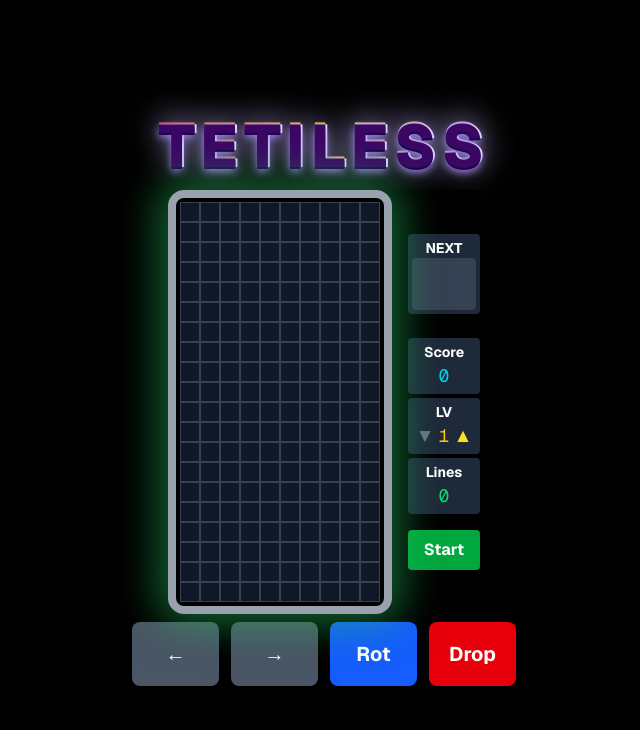
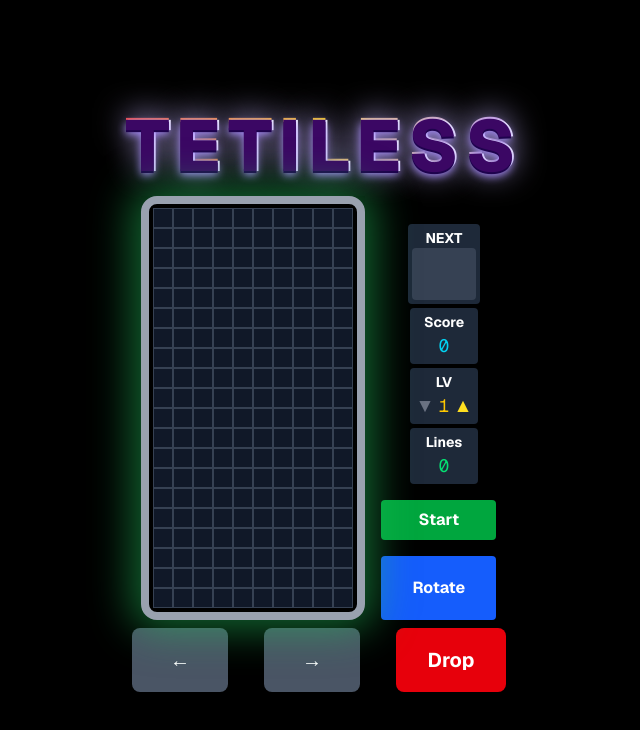
Before and after one commit to js48jjw/tetiless, a Next.js app: page / in a window 1280 px wide. Shown: the top 730 px of the page, without its empty margins (316-956 px from the left). Built offline with nearby package versions, Linux system fonts and the light colour scheme.

Commit message:
position

```diff
--- a/src/app/page.tsx
+++ b/src/app/page.tsx
@@ -676,7 +676,7 @@ export default function TetrisGame() {
         <div ref={adRef} className="w-full max-w-xs sm:max-w-md md:max-w-lg lg:max-w-xl xl:max-w-2xl mb-0 bg-black text-white" style={{ minHeight: 50 }} />
       </div>
       <h1
-        className="text-3xl sm:text-4xl md:text-5xl lg:text-6xl font-extrabold mb-4 whitespace-nowrap tracking-widest bg-gradient-to-r from-[#FF3B30] via-[#FF9500] via-[#FFCC00] via-[#34C759] via-[#007AFF] via-[#5856D6] to-[#D6A4FF] bg-clip-text text-transparent"
+        className="text-4xl sm:text-5xl md:text-6xl lg:text-7xl font-extrabold mb-4 whitespace-nowrap tracking-widest bg-gradient-to-r from-[#FF3B30] via-[#FF9500] via-[#FFCC00] via-[#34C759] via-[#007AFF] via-[#5856D6] to-[#D6A4FF] bg-clip-text text-transparent"
         style={{
           textShadow: `
             0 2px 0 #3b0764,
@@ -690,7 +690,7 @@ export default function TetrisGame() {
       >
         TETILESS
       </h1>
-      <div className="flex gap-4 items-center justify-center max-w-5xl mx-auto bg-black text-white">
+      <div className="flex flex-row justify-center items-end gap-4 w-full max-w-4xl mx-auto">
         {/* 게임 보드 */}
         <div className="relative bg-black text-white">
           <div className="mx-auto w-full max-w-md border-8 border-gray-400 rounded-2xl p-1 bg-black shadow-[0_0_40px_10px_rgba(34,197,94,0.5)]">
@@ -709,51 +709,25 @@ export default function TetrisGame() {
               )}
             </div>
           </div>
-
-          {/* 게임 오버 오버레이 */}
-          {gameOver && (
-            <div className="absolute inset-0 bg-black bg-opacity-75 flex items-center justify-center">
-              <div className="text-center">
-                <h2 className="text-4xl md:text-5xl font-extrabold text-red-400 mb-4 drop-shadow-lg animate-pulse">Game Over!</h2>
-                <p className="text-lg mb-2">Score: {score.toLocaleString()}</p>
-                <button
-                  onClick={startGame}
-                  className="px-4 py-2 bg-cyan-600 hover:bg-cyan-700 rounded font-bold"
-                >
-                  Restart
-                </button>
-              </div>
-            </div>
-          )}
-
-          {/* 일시정지 오버레이 */}
-          {isPaused && gameStarted && !gameOver && (
-            <div className="absolute inset-0 bg-black bg-opacity-75 flex items-center justify-center">
-              <div className="text-center">
-                <h2 className="text-4xl font-bold text-yellow-400 mb-2">Pause</h2>
-              </div>
-            </div>
-          )}
+          {/* (게임창 바로 아래 좌우 버튼 영역 삭제) */}
         </div>
 
         {/* 오른쪽 패널 - 게임 정보 */}
-        <div className="space-y-4 bg-black text-white">
+        <div className="space-y-4 bg-black text-white mt-0 flex flex-col items-center">
           {/* NEXT block preview - move to the top */}
-          <div className="bg-gray-800 p-1 rounded text-center">
+          <div className="bg-gray-800 p-1 rounded text-center mb-1">
             <h3 className="text-sm font-bold mb-0 whitespace-nowrap">NEXT</h3>
             <div className="flex justify-center">
               {renderPiecePreview(nextPiece, 'w-16 h-13')}
             </div>
           </div>
-          {/* Add space between NEXT and score */}
-          <div className="mt-6" />
           {/* Score, Level, Lines - add more space and keep consistent */}
-          <div className="flex flex-col space-y-1">
-            <div className="bg-gray-800 p-1 rounded text-center">
+          <div className="flex flex-col space-y-0 mt-0 pt-0">
+            <div className="bg-gray-800 p-1 rounded text-center mb-1">
               <h3 className="text-sm font-bold whitespace-nowrap">Score</h3>
               <p className="text-lg font-mono text-cyan-400 whitespace-nowrap">{score.toLocaleString()}</p>
             </div>
-            <div className="bg-gray-800 p-1 rounded text-center">
+            <div className="bg-gray-800 p-1 rounded text-center mb-1">
               <h3 className="text-sm font-bold whitespace-nowrap">LV</h3>
               <div className="flex items-center justify-center gap-0.5">
                 {/* ▼ button */}
@@ -784,7 +758,7 @@ export default function TetrisGame() {
                 </button>
               </div>
             </div>
-            <div className="bg-gray-800 p-1 rounded text-center">
+            <div className="bg-gray-800 p-1 rounded text-center mb-0">
               <h3 className="text-sm font-bold whitespace-nowrap">Lines</h3>
               <p className="text-lg font-mono text-green-400 whitespace-nowrap">{lines}</p>
             </div>
@@ -792,21 +766,38 @@ export default function TetrisGame() {
 
           <div className="space-y-2">
             {!gameStarted && (
+              <>
                 <button
                   onClick={startGame}
-                className="w-full px-4 py-2 bg-green-600 hover:bg-green-700 rounded font-bold whitespace-nowrap"
+                  className="w-11/12 px-4 py-2 bg-green-600 hover:bg-green-700 rounded font-bold whitespace-nowrap"
                 >
                   Start
                 </button>
+                {/* ROT 버튼을 Start 아래에 항상 표시 */}
+                <button
+                  onClick={handleRotate}
+                  className="w-11/12 h-16 bg-blue-600 hover:bg-blue-700 rounded font-bold whitespace-nowrap mt-2"
+                  disabled={!gameStarted || gameOver}
+                >
+                  Rotate
+                </button>
+              </>
             )}
-
             {gameStarted && !gameOver && (
               <>
                 <button
                   onClick={togglePause}
-                  className="w-full px-4 py-2 bg-yellow-600 hover:bg-yellow-700 rounded font-bold whitespace-nowrap"
+                  className="w-11/12 px-4 py-2 bg-yellow-600 hover:bg-yellow-700 rounded font-bold whitespace-nowrap"
                 >
                   {isPaused ? 'GoGo' : 'Pause'}
+                </button>
+                {/* ROT 버튼을 Pause/GoGo 아래에도 항상 표시 */}
+                <button
+                  onClick={handleRotate}
+                  className="w-11/12 h-16 bg-blue-600 hover:bg-blue-700 rounded font-bold whitespace-nowrap mt-2"
+                  disabled={!gameStarted || gameOver || isPaused}
+                >
+                  Rotate
                 </button>
               </>
             )}
@@ -820,12 +811,12 @@ export default function TetrisGame() {
         <>
           {/* Mobile controls */}
           <div className="mt-2 w-full max-w-sm">
-            <div className="grid grid-cols-4 gap-3">
+            <div className="grid grid-cols-3 gap-3">
               {/* Left movement */}
               <button
                 style={{ userSelect: 'none', WebkitUserSelect: 'none', msUserSelect: 'none', touchAction: 'none' }}
                 onClick={() => movePiece(-1, 0, true)}
-                className="col-span-1 h-16 bg-gray-600 hover:bg-gray-700 active:bg-gray-800 rounded-lg font-bold text-xl flex items-center justify-center touch-manipulation whitespace-nowrap"
+                className="col-span-1 h-16 w-24 ml-4 bg-gray-600 hover:bg-gray-700 active:bg-gray-800 rounded-lg font-bold text-xl flex items-center justify-center touch-manipulation whitespace-nowrap justify-self-start"
                 disabled={!gameStarted || gameOver || isPaused}
               >
                 ←
@@ -834,29 +825,22 @@ export default function TetrisGame() {
               <button
                 style={{ userSelect: 'none', WebkitUserSelect: 'none', msUserSelect: 'none', touchAction: 'none' }}
                 onClick={() => movePiece(1, 0, true)}
-                className="col-span-1 h-16 bg-gray-600 hover:bg-gray-700 active:bg-gray-800 rounded-lg font-bold text-xl flex items-center justify-center touch-manipulation whitespace-nowrap"
+                className="col-span-1 h-16 w-24 bg-gray-600 hover:bg-gray-700 active:bg-gray-800 rounded-lg font-bold text-xl flex items-center justify-center touch-manipulation whitespace-nowrap"
                 disabled={!gameStarted || gameOver || isPaused}
               >
                 →
               </button>
-              {/* Rotate button */}
-              <button
-                style={{ userSelect: 'none', WebkitUserSelect: 'none', msUserSelect: 'none', touchAction: 'none' }}
-                onClick={handleRotate}
-                className="col-span-1 h-16 bg-blue-600 hover:bg-blue-700 active:bg-blue-800 rounded-lg font-bold text-xl flex items-center justify-center touch-manipulation whitespace-nowrap"
-                disabled={!gameStarted || gameOver || isPaused}
-              >
-                Rot
-              </button>
-              {/* Hard drop */}
+              {/* DROP만 세로 배치 */}
+              <div className="flex flex-col gap-2 col-span-1">
                 <button
                   style={{ userSelect: 'none', WebkitUserSelect: 'none', msUserSelect: 'none', touchAction: 'none' }}
                   onClick={dropPiece}
-                className="col-span-1 h-16 bg-red-600 hover:bg-red-700 active:bg-red-800 rounded-lg font-bold text-xl flex items-center justify-center touch-manipulation whitespace-nowrap"
+                  className="h-16 bg-red-600 hover:bg-red-700 active:bg-red-800 rounded-lg font-bold text-xl flex items-center justify-center touch-manipulation whitespace-nowrap"
                   disabled={!gameStarted || gameOver || isPaused}
                 >
                   Drop
                 </button>
+              </div>
             </div>
           </div>
           {/* Fixed bottom ad */}
@@ -868,12 +852,12 @@ export default function TetrisGame() {
         <>
           {/* Mobile controls */}
           <div className="mt-2 w-full max-w-sm">
-            <div className="grid grid-cols-4 gap-3">
+            <div className="grid grid-cols-3 gap-3">
               {/* Left movement */}
               <button
                 style={{ userSelect: 'none', WebkitUserSelect: 'none', msUserSelect: 'none', touchAction: 'none' }}
                 onClick={() => movePiece(-1, 0, true)}
-                className="col-span-1 h-16 bg-gray-600 hover:bg-gray-700 active:bg-gray-800 rounded-lg font-bold text-xl flex items-center justify-center touch-manipulation whitespace-nowrap"
+                className="col-span-1 h-16 w-24 bg-gray-600 hover:bg-gray-700 active:bg-gray-800 rounded-lg font-bold text-xl flex items-center justify-center touch-manipulation whitespace-nowrap justify-self-start"
                 disabled={!gameStarted || gameOver || isPaused}
               >
                 ←
@@ -882,29 +866,22 @@ export default function TetrisGame() {
               <button
                 style={{ userSelect: 'none', WebkitUserSelect: 'none', msUserSelect: 'none', touchAction: 'none' }}
                 onClick={() => movePiece(1, 0, true)}
-                className="col-span-1 h-16 bg-gray-600 hover:bg-gray-700 active:bg-gray-800 rounded-lg font-bold text-xl flex items-center justify-center touch-manipulation whitespace-nowrap"
+                className="col-span-1 h-16 w-24 bg-gray-600 hover:bg-gray-700 active:bg-gray-800 rounded-lg font-bold text-xl flex items-center justify-center touch-manipulation whitespace-nowrap"
                 disabled={!gameStarted || gameOver || isPaused}
               >
                 →
               </button>
-              {/* Rotate button */}
-              <button
-                style={{ userSelect: 'none', WebkitUserSelect: 'none', msUserSelect: 'none', touchAction: 'none' }}
-                onClick={handleRotate}
-                className="col-span-1 h-16 bg-blue-600 hover:bg-blue-700 active:bg-blue-800 rounded-lg font-bold text-xl flex items-center justify-center touch-manipulation whitespace-nowrap"
-                disabled={!gameStarted || gameOver || isPaused}
-              >
-                Rot
-              </button>
-              {/* Hard drop */}
+              {/* DROP만 세로 배치 */}
+              <div className="flex flex-col gap-2 col-span-1">
                 <button
                   style={{ userSelect: 'none', WebkitUserSelect: 'none', msUserSelect: 'none', touchAction: 'none' }}
                   onClick={dropPiece}
-                className="col-span-1 h-16 bg-red-600 hover:bg-red-700 active:bg-red-800 rounded-lg font-bold text-xl flex items-center justify-center touch-manipulation whitespace-nowrap"
+                  className="h-16 w-11/12 bg-red-600 hover:bg-red-700 active:bg-red-800 rounded-lg font-bold text-xl flex items-center justify-center touch-manipulation whitespace-nowrap"
                   disabled={!gameStarted || gameOver || isPaused}
                 >
                   Drop
                 </button>
+              </div>
             </div>
           </div>
           {/* Fixed bottom ad */}
```
Lines whose indentation alone changed are shown as unchanged.
